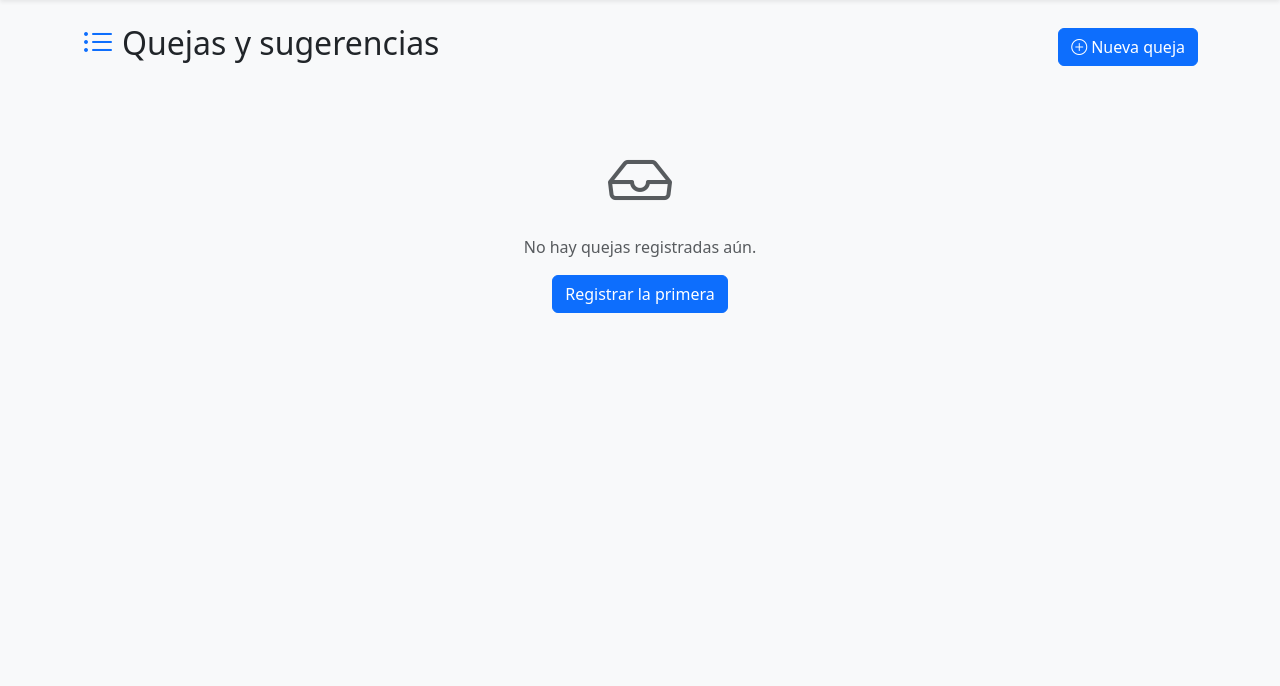
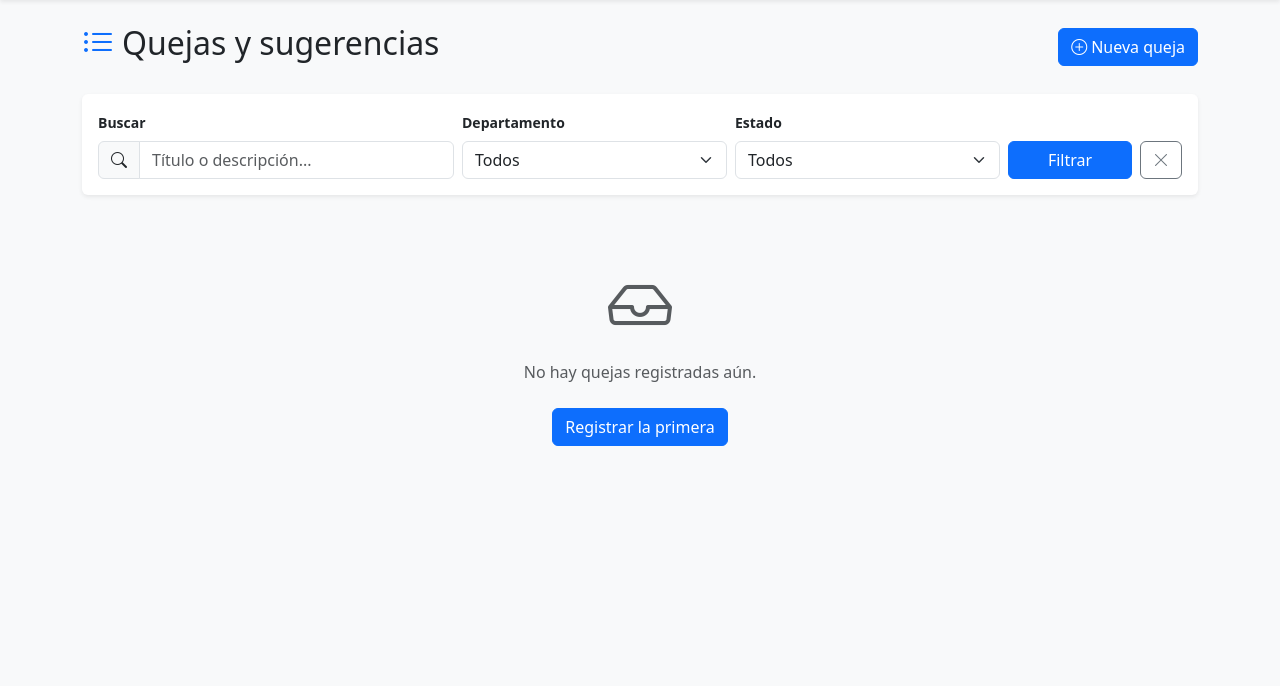
Before and after one commit to ariassalaz/sistema_de_quejas, a Django app: page /quejas/ in a window 1280 px wide. Shown: the part 56-742 px from the top of the page. Run offline with Django 5.2, Linux system fonts and the light colour scheme; the visitor is signed in with stand-in values (Sample User, id 1); data comes from the database, SQL or seed files in the repository; data that the repository does not hold is empty.

Commit message:
Agregar votos, busqueda, estados, etc

```diff
--- a/quejas/urls.py
+++ b/quejas/urls.py
@@ -8,4 +8,6 @@ urlpatterns = [
     path('<int:pk>/', views.VistaDetalleQueja.as_view(), name='queja-detalle'),
     path('<int:pk>/editar/', views.VistaEditarQueja.as_view(), name='queja-editar'),
     path('<int:pk>/eliminar/', views.VistaEliminarQueja.as_view(), name='queja-eliminar'),
+    path('<int:pk>/votar/', views.VistaVotarQueja.as_view(), name='queja-votar'),
+    path('<int:pk>/estado/', views.VistaCambiarEstado.as_view(), name='queja-cambiar-estado'),
 ]
--- a/quejas/views.py
+++ b/quejas/views.py
@@ -1,10 +1,14 @@
 from django.contrib import messages
 from django.contrib.auth.mixins import LoginRequiredMixin, UserPassesTestMixin
+from django.db.models import Q
+from django.shortcuts import get_object_or_404, redirect
 from django.urls import reverse_lazy
+from django.views import View
 from django.views.generic import ListView, DetailView, CreateView, UpdateView, DeleteView
 
+from .constantes import OPCIONES_ESTADO
 from .forms import FormularioQueja
-from .models import Queja
+from .models import Departamento, Queja
 
 
 class VistaListaQuejas(LoginRequiredMixin, ListView):
@@ -15,10 +19,35 @@ class VistaListaQuejas(LoginRequiredMixin, ListView):
 
     def get_queryset(self):
         if self.request.user.is_staff:
-            return Queja.objects.select_related('autor', 'departamento').all()
-        return Queja.objects.select_related('autor', 'departamento').filter(
-            autor=self.request.user
-        )
+            consulta = Queja.objects.select_related('autor', 'departamento').all()
+        else:
+            consulta = Queja.objects.select_related('autor', 'departamento').filter(
+                autor=self.request.user
+            )
+
+        busqueda = self.request.GET.get('busqueda', '').strip()
+        departamento = self.request.GET.get('departamento', '').strip()
+        estado = self.request.GET.get('estado', '').strip()
+
+        if busqueda:
+            consulta = consulta.filter(
+                Q(titulo__icontains=busqueda) | Q(descripcion__icontains=busqueda)
+            )
+        if departamento:
+            consulta = consulta.filter(departamento__pk=departamento)
+        if estado:
+            consulta = consulta.filter(estado=estado)
+
+        return consulta
+
+    def get_context_data(self, **kwargs):
+        contexto = super().get_context_data(**kwargs)
+        contexto['departamentos'] = Departamento.objects.all()
+        contexto['opciones_estado'] = OPCIONES_ESTADO
+        contexto['busqueda'] = self.request.GET.get('busqueda', '')
+        contexto['filtro_departamento'] = self.request.GET.get('departamento', '')
+        contexto['filtro_estado'] = self.request.GET.get('estado', '')
+        return contexto
 
 
 class VistaDetalleQueja(LoginRequiredMixin, DetailView):
@@ -73,3 +102,34 @@ class VistaEliminarQueja(LoginRequiredMixin, UserPassesTestMixin, DeleteView):
     def form_valid(self, form):
         messages.success(self.request, 'Queja eliminada.')
         return super().form_valid(form)
+
+
+class VistaVotarQueja(LoginRequiredMixin, View):
+    def post(self, request, pk):
+        queja = get_object_or_404(Queja, pk=pk)
+        if queja.votos.filter(pk=request.user.pk).exists():
+            queja.votos.remove(request.user)
+            messages.info(request, 'Voto retirado.')
+        else:
+            queja.votos.add(request.user)
+            messages.success(request, '¡Voto registrado!')
+        return redirect(queja.get_absolute_url())
+
+
+class VistaCambiarEstado(LoginRequiredMixin, UserPassesTestMixin, UpdateView):
+    model = Queja
+    fields = ['estado']
+    template_name = 'quejas/cambiar_estado.html'
+    context_object_name = 'queja'
+
+    def test_func(self):
+        return self.request.user.is_staff
+
+    def get_context_data(self, **kwargs):
+        contexto = super().get_context_data(**kwargs)
+        contexto['opciones_estado'] = OPCIONES_ESTADO
+        return contexto
+
+    def get_success_url(self):
+        messages.success(self.request, 'Estado actualizado correctamente.')
+        return self.object.get_absolute_url()
--- a/templates/quejas/queja_lista.html
+++ b/templates/quejas/queja_lista.html
@@ -10,6 +10,58 @@
     <i class="bi bi-plus-circle me-1"></i>Nueva queja
   </a>
 </div>
+
+{# Barra de búsqueda y filtros #}
+<form method="get" class="card border-0 shadow-sm mb-4">
+  <div class="card-body">
+    <div class="row g-2 align-items-end">
+      <div class="col-md-4">
+        <label class="form-label fw-semibold small">Buscar</label>
+        <div class="input-group">
+          <span class="input-group-text"><i class="bi bi-search"></i></span>
+          <input type="text" name="busqueda" value="{{ busqueda }}"
+                 class="form-control" placeholder="Título o descripción...">
+        </div>
+      </div>
+      <div class="col-md-3">
+        <label class="form-label fw-semibold small">Departamento</label>
+        <select name="departamento" class="form-select">
+          <option value="">Todos</option>
+          {% for depto in departamentos %}
+            <option value="{{ depto.pk }}" {% if filtro_departamento == depto.pk|stringformat:"s" %}selected{% endif %}>
+              {{ depto.nombre }}
+            </option>
+          {% endfor %}
+        </select>
+      </div>
+      <div class="col-md-3">
+        <label class="form-label fw-semibold small">Estado</label>
+        <select name="estado" class="form-select">
+          <option value="">Todos</option>
+          {% for valor, etiqueta in opciones_estado %}
+            <option value="{{ valor }}" {% if filtro_estado == valor %}selected{% endif %}>
+              {{ etiqueta }}
+            </option>
+          {% endfor %}
+        </select>
+      </div>
+      <div class="col-md-2 d-flex gap-2">
+        <button type="submit" class="btn btn-primary w-100">Filtrar</button>
+        <a href="{% url 'queja-lista' %}" class="btn btn-outline-secondary" title="Limpiar filtros">
+          <i class="bi bi-x-lg"></i>
+        </a>
+      </div>
+    </div>
+  </div>
+</form>
+
+{% if busqueda or filtro_departamento or filtro_estado %}
+  <p class="text-muted small mb-3">
+    <i class="bi bi-funnel me-1"></i>
+    Mostrando {{ quejas|length }} resultado{{ quejas|length|pluralize:",s" }}
+    {% if busqueda %}por "<strong>{{ busqueda }}</strong>"{% endif %}
+  </p>
+{% endif %}
 
 {% if quejas %}
   <div class="row g-3">
@@ -33,17 +85,17 @@
                 {% if not queja.anonima and queja.autor %}
                   &nbsp;·&nbsp;<i class="bi bi-person me-1"></i>{{ queja.autor }}
                 {% else %}
-                  &nbsp;·&nbsp;<i class="bi bi-incognito me-1"></i>Anónima
+                  &nbsp;·&nbsp;<i class="bi bi-person-dash me-1"></i>Anónima
                 {% endif %}
               </small>
             </div>
-            <div class="text-center ms-3">
+            <div class="text-center ms-3 flex-shrink-0">
               <div class="fs-5 fw-bold text-primary">{{ queja.total_votos }}</div>
-              <small class="text-muted"><i class="bi bi-hand-thumbs-up"></i></small>
+              <small class="text-muted"><i class="bi bi-hand-thumbs-up"></i> votos</small>
             </div>
           </div>
         </div>
-        <div class="card-footer bg-transparent d-flex gap-2">
+        <div class="card-footer bg-transparent d-flex gap-2 flex-wrap">
           <a href="{{ queja.get_absolute_url }}" class="btn btn-sm btn-outline-primary">
             <i class="bi bi-eye me-1"></i>Ver
           </a>
@@ -55,26 +107,38 @@
             <i class="bi bi-trash me-1"></i>Eliminar
           </a>
           {% endif %}
+          {% if request.user.is_staff %}
+          <a href="{% url 'queja-cambiar-estado' queja.pk %}" class="btn btn-sm btn-outline-warning">
+            <i class="bi bi-arrow-repeat me-1"></i>Estado
+          </a>
+          {% endif %}
         </div>
       </div>
     </div>
     {% endfor %}
   </div>
 
+  {# Paginación preservando filtros #}
   {% if is_paginated %}
   <nav class="mt-4">
     <ul class="pagination justify-content-center">
       {% if page_obj.has_previous %}
         <li class="page-item">
-          <a class="page-link" href="?pagina={{ page_obj.previous_page_number }}">Anterior</a>
+          <a class="page-link" href="{% url_pagina page_obj.previous_page_number %}">
+            <i class="bi bi-chevron-left"></i> Anterior
+          </a>
         </li>
       {% endif %}
-      <li class="page-item disabled">
-        <span class="page-link">{{ page_obj.number }} / {{ page_obj.paginator.num_pages }}</span>
-      </li>
+      {% for num in page_obj.paginator.page_range %}
+        <li class="page-item {% if num == page_obj.number %}active{% endif %}">
+          <a class="page-link" href="{% url_pagina num %}">{{ num }}</a>
+        </li>
+      {% endfor %}
       {% if page_obj.has_next %}
         <li class="page-item">
-          <a class="page-link" href="?pagina={{ page_obj.next_page_number }}">Siguiente</a>
+          <a class="page-link" href="{% url_pagina page_obj.next_page_number %}">
+            Siguiente <i class="bi bi-chevron-right"></i>
+          </a>
         </li>
       {% endif %}
     </ul>
@@ -84,8 +148,15 @@
 {% else %}
   <div class="text-center py-5 text-muted">
     <i class="bi bi-inbox display-3"></i>
-    <p class="mt-3">No hay quejas registradas aún.</p>
-    <a href="{% url 'queja-crear' %}" class="btn btn-primary">Registrar la primera</a>
+    <p class="mt-3">
+      {% if busqueda or filtro_departamento or filtro_estado %}
+        No se encontraron quejas con esos criterios.
+        <br><a href="{% url 'queja-lista' %}">Limpiar filtros</a>
+      {% else %}
+        No hay quejas registradas aún.
+      {% endif %}
+    </p>
+    <a href="{% url 'queja-crear' %}" class="btn btn-primary mt-2">Registrar la primera</a>
   </div>
 {% endif %}
 {% endblock %}
```
Also changed, not shown: quejas/templatetags/quejas_extras.py (+8 -0 lines), templates/quejas/cambiar_estado.html (added, +46 -0 lines).
